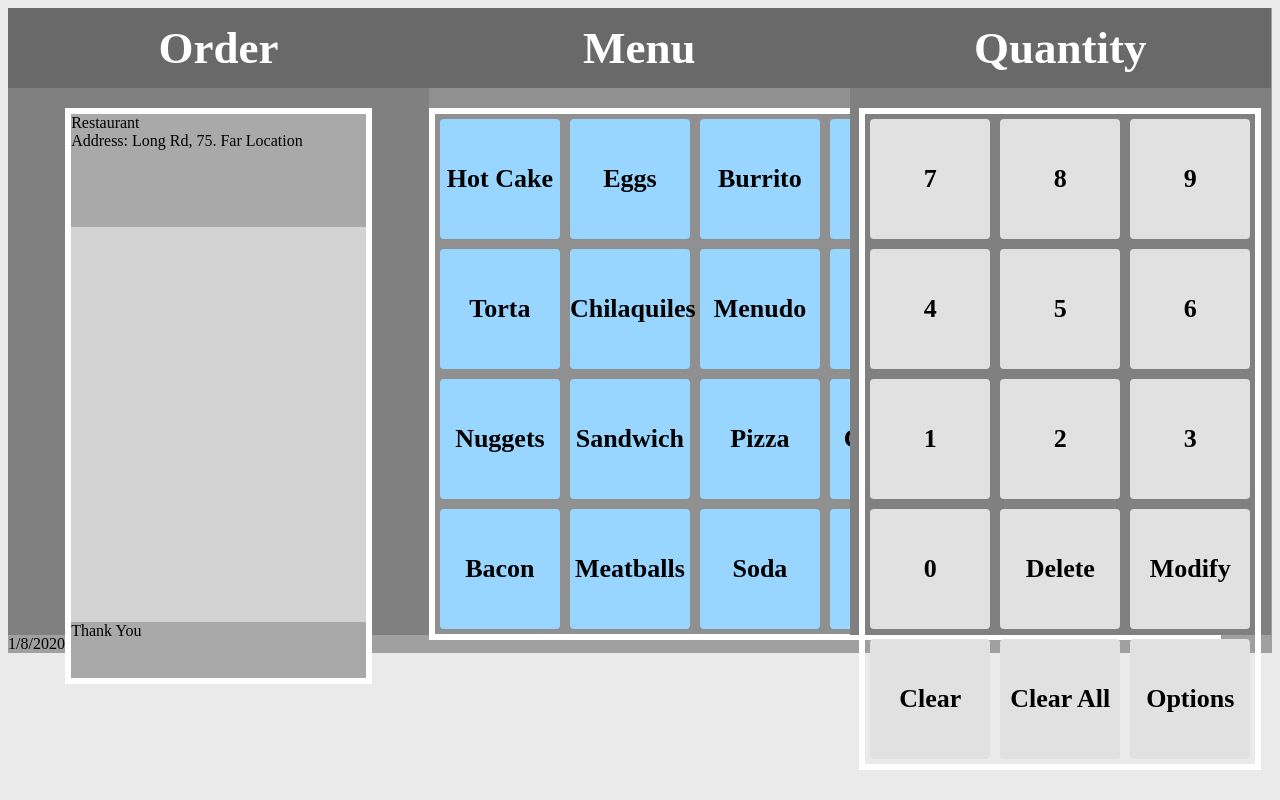
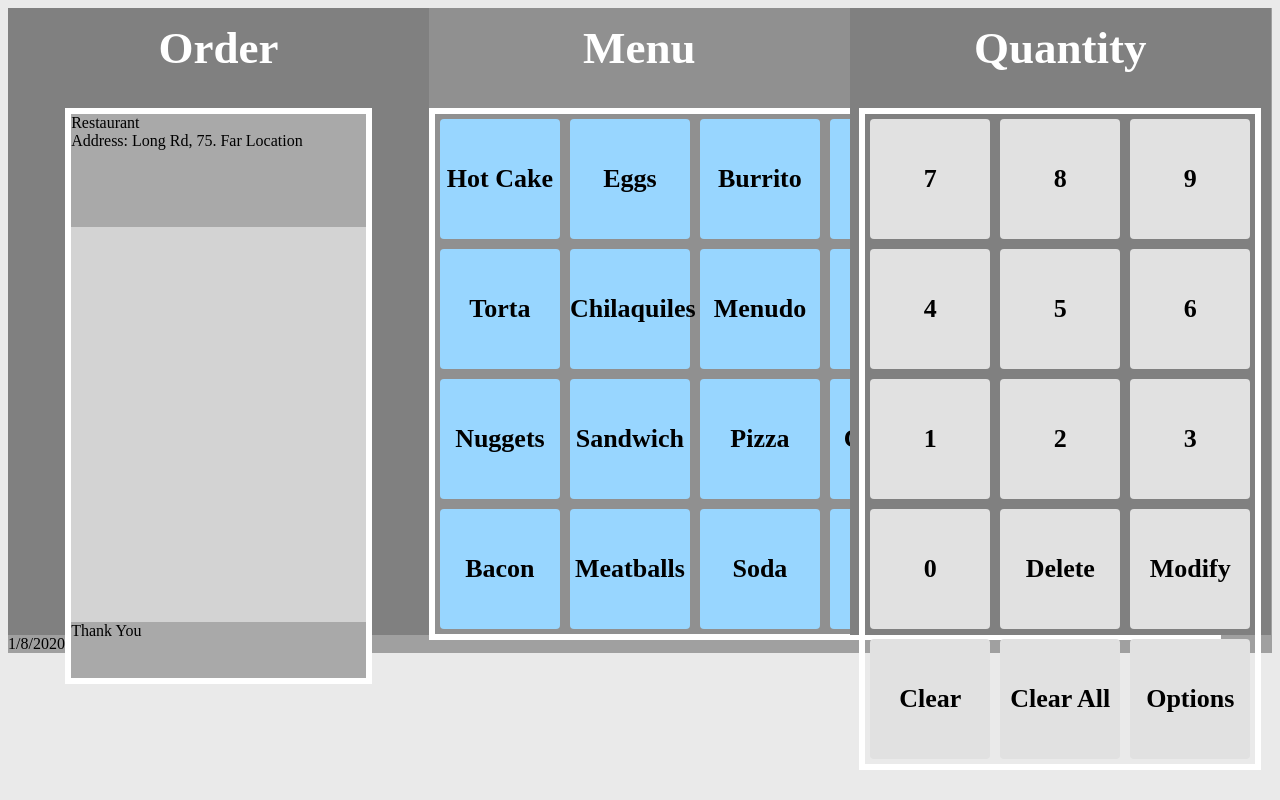
Before and after one commit to plainoldprogrammer/web-vanillapos, a plain HTML site: page index.html in a window 1280 px wide. Drawn offline with Linux system fonts and the light colour scheme.

Commit message:
making each section header same background of their section

```diff
--- a/css/styles.css
+++ b/css/styles.css
@@ -104,7 +104,6 @@ body
 
 .header-section {
   height: 80px;
-  background-color: dimgray;
   font-size: 45px;
   text-align: center;
   line-height: 80px;
@@ -112,3 +111,15 @@ body
   font-weight: bold;
   margin-bottom: 20px;
 }
+
+.header-order-section {
+  background-color: #808080;
+}
+
+.header-menu-section {
+  background-color: #909090;
+}
+
+.header-quantity-section {
+  background-color: #808080;
+}
--- a/index.html
+++ b/index.html
@@ -7,7 +7,7 @@
   <body>
     <div class="main-container">
       <div class="left-panel">
-        <div class="header-section">
+        <div class="header-section header-order-section">
           Order
         </div>
         <div class="ticket" id="ticket">
@@ -23,7 +23,7 @@
         </div>
       </div>
       <div class="center-panel">
-        <div class="header-section">
+        <div class="header-section header-menu-section">
           Menu
         </div>
         <div class="menu">
@@ -64,7 +64,7 @@
         </div>
       </div>
       <div class="right-panel">
-        <div class="header-section">
+        <div class="header-section header-quantity-section">
           Quantity
         </div>
         <div class="numpad">
```
